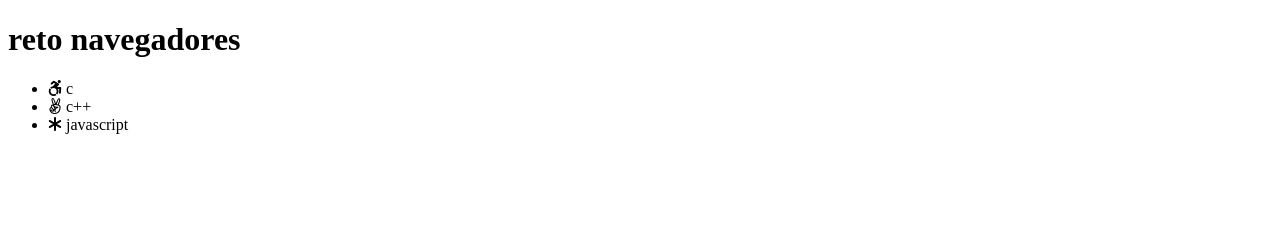
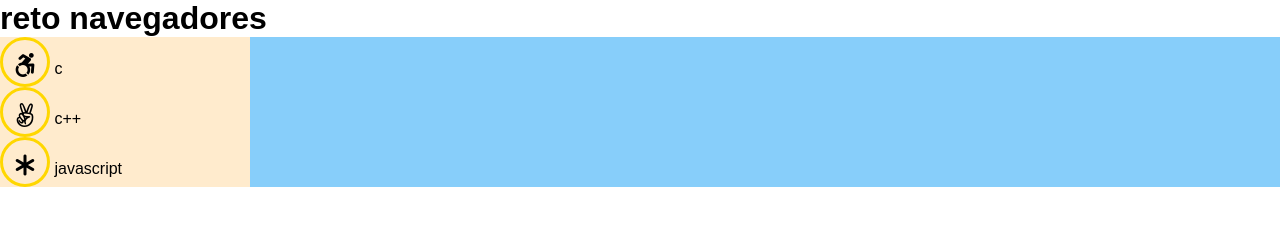
Before and after one commit to Sebastian-Chipis-Cruz/Bootcamp-Tech4inclusion, a plain HTML site: page html/clase-3/reto-2/index.html in a window 1280 px wide. Drawn offline with Linux system fonts and the light colour scheme.

Commit message:
agregado archivo de estilos

```diff
--- /dev/null
+++ b/html/clase-3/reto-2/css/estilos.css
@@ -0,0 +1,34 @@
+/* estilos generales de main */
+html {
+	box-sizing: border-box;
+	font-family: Arial, sans-serif;
+   font-size: 16px;
+}
+*,*::after,*::before {
+    padding: 0;
+    margin: 0;
+    box-sizing: inherit;
+}
+ul {
+  display: inline-block;
+  list-style: none;
+}
+#contenedor-main {
+  background-color: lightskyblue;
+}
+.carta-lista {
+  display: flex;
+  flex-direction: column;
+  justify-content: space-evenly;
+  background-color: blanchedalmond;
+  width: 250px;
+}
+.item-icono {
+  width: 50px;
+  height: 50px;
+  font-size: 24px;
+  line-height: 50px;
+  text-align: center;
+  border: 3px solid gold;
+  border-radius: 50%;
+}
--- a/html/clase-3/reto-2/index.html
+++ b/html/clase-3/reto-2/index.html
@@ -7,7 +7,7 @@
   <link rel="stylesheet" href="https://cdnjs.cloudflare.com/ajax/libs/font-awesome/6.0.0/css/all.min.css"
     integrity="sha512-9usAa10IRO0HhonpyAIVpjrylPvoDwiPUiKdWk5t3PyolY1cOd4DSE0Ga+ri4AuTroPR5aQvXU9xC6qOPnzFeg=="
     crossorigin="anonymous" referrerpolicy="no-referrer" />
-  <link rel="stylesheet" href="estilos.css" />
+  <link rel="stylesheet" href="./css/estilos.css" />
 </head>
 
 <body>
```
